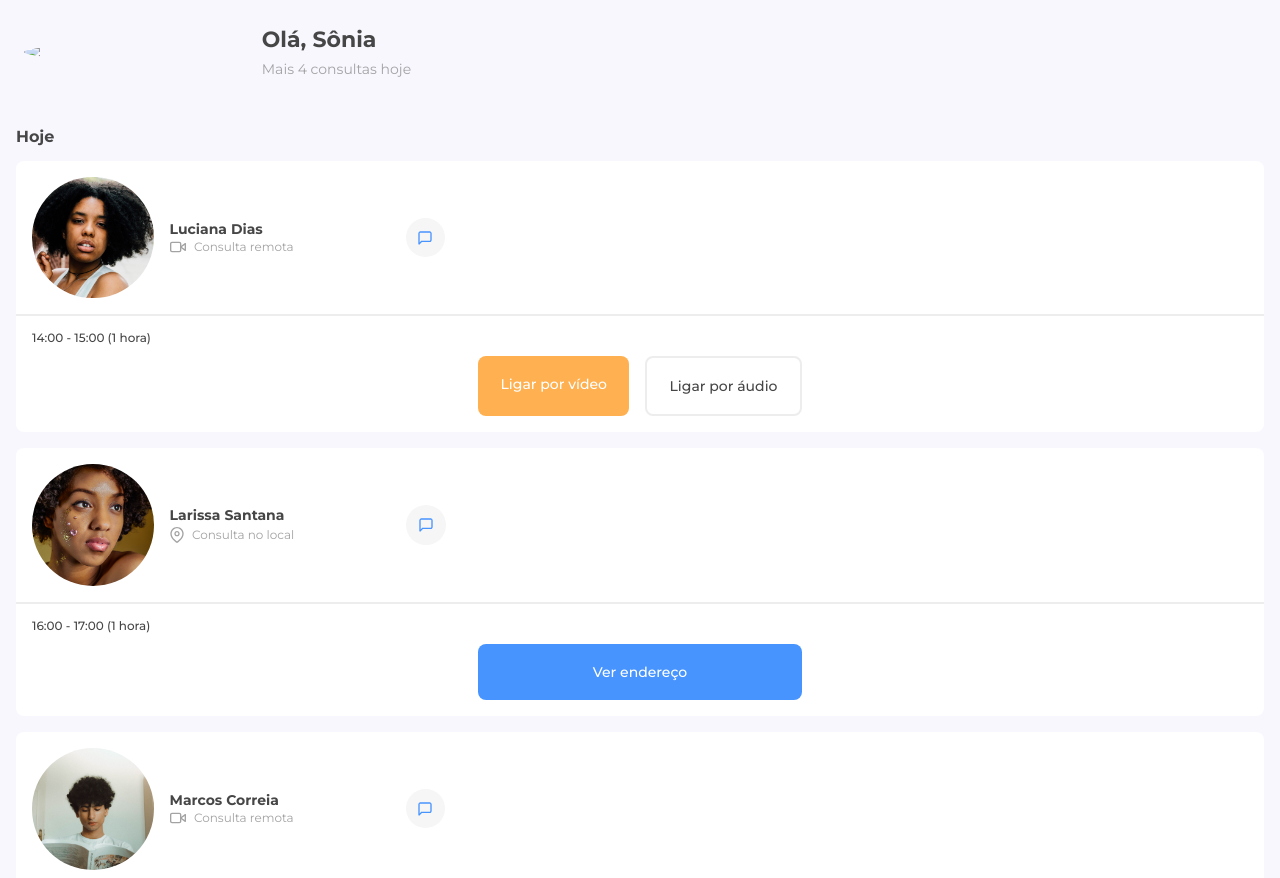
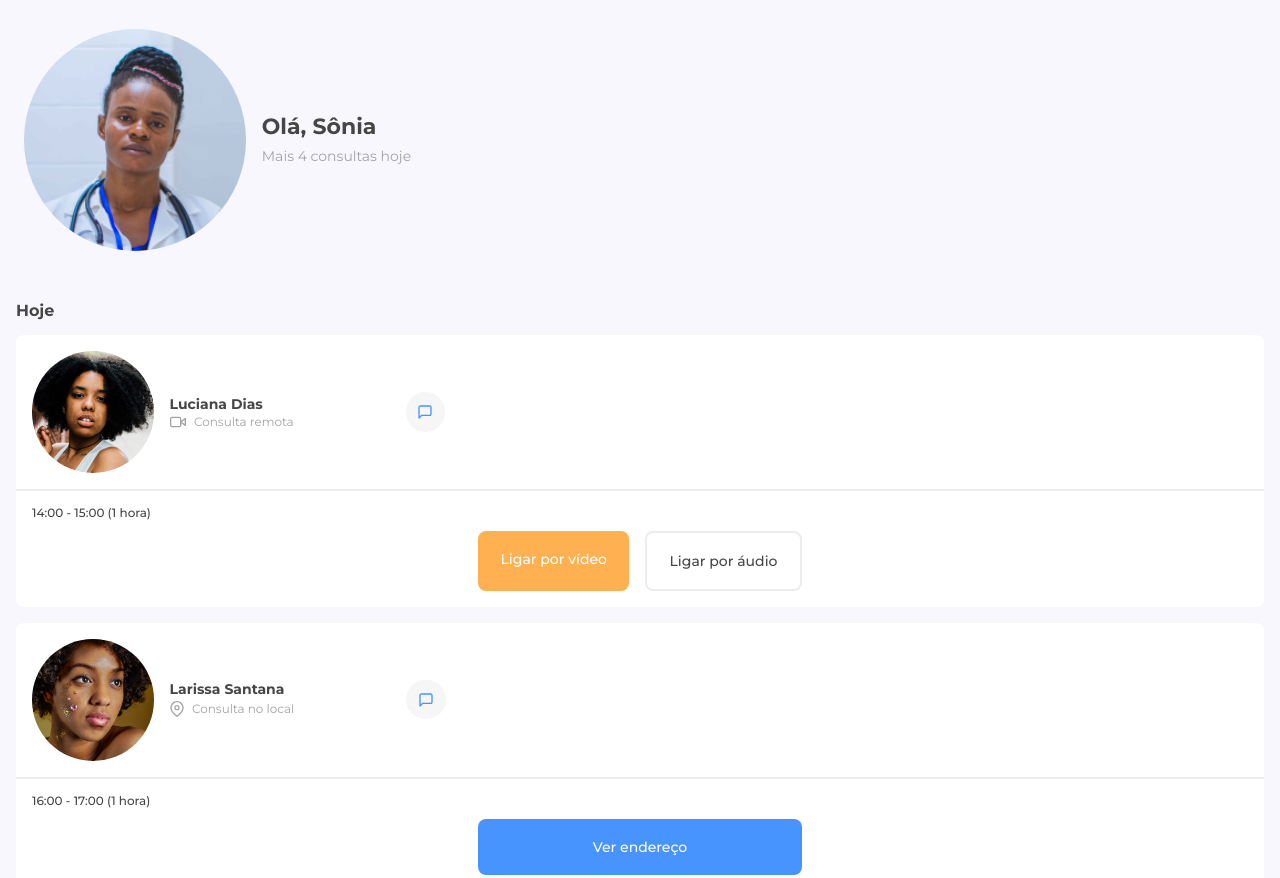
Before and after one commit to murilokkj/7DaysOfCode-Dia1, a plain HTML site: page index.html in a window 1280 px wide. Shown: the top 878 px of the page. Drawn offline with Linux system fonts and the light colour scheme.

Commit message:
Update index.html
Correção da imagem do banner, que não estava aparecendo por estar em .SVG.

```diff
--- a/index.html
+++ b/index.html
@@ -15,7 +15,7 @@
  <body>
 
     <section class="banner">
-        <img src="/img/perfil-1.svg" class="banner__imagem-sonia">
+        <img src="/img/perfil-1.png" class="banner__imagem-sonia">
         <div class="banner__conteudo">
             <h1 class="banner__titulo">Olá, Sônia</h1>
             <p class="banner__texto">Mais 4 consultas hoje</p>
```
